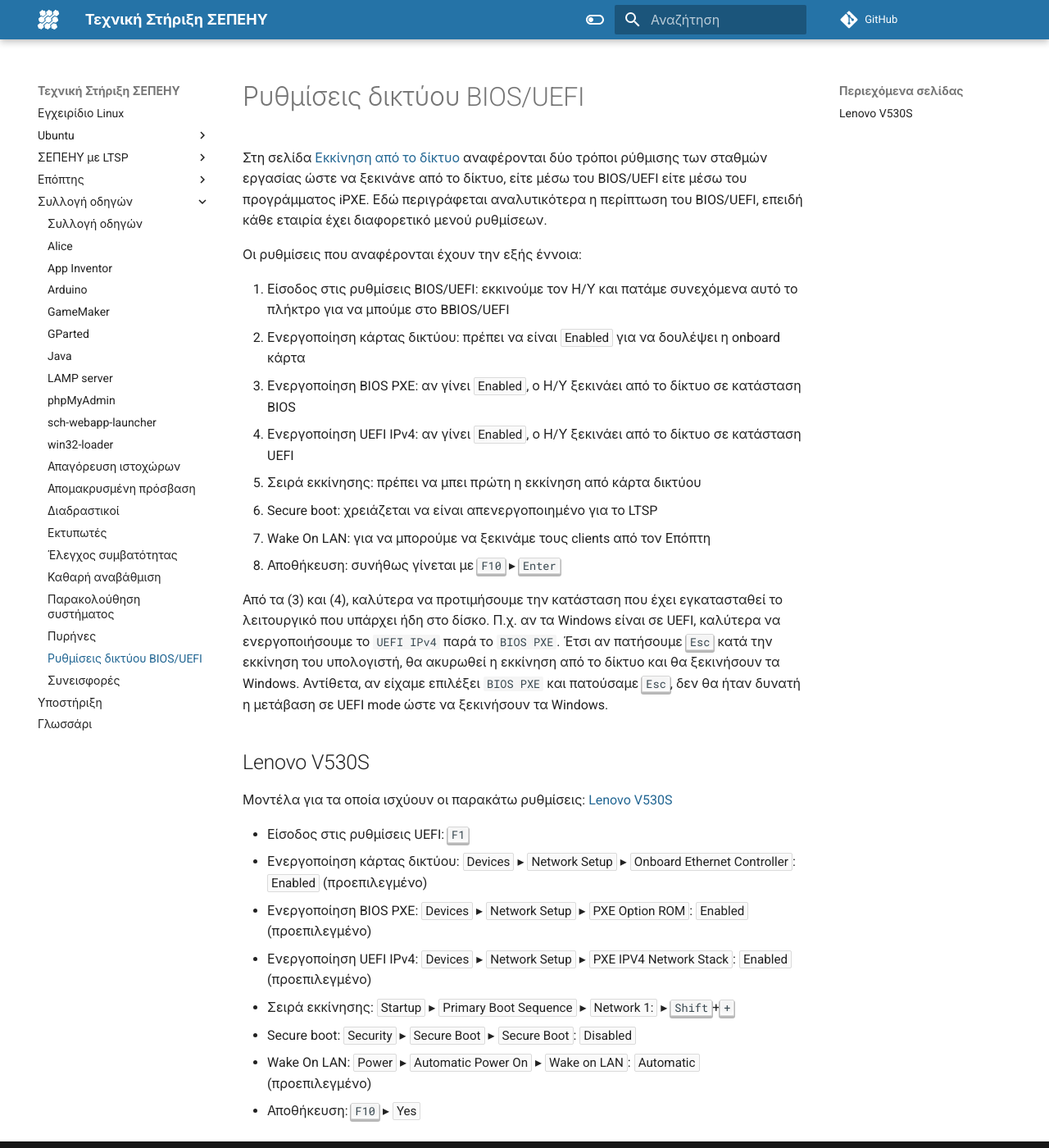
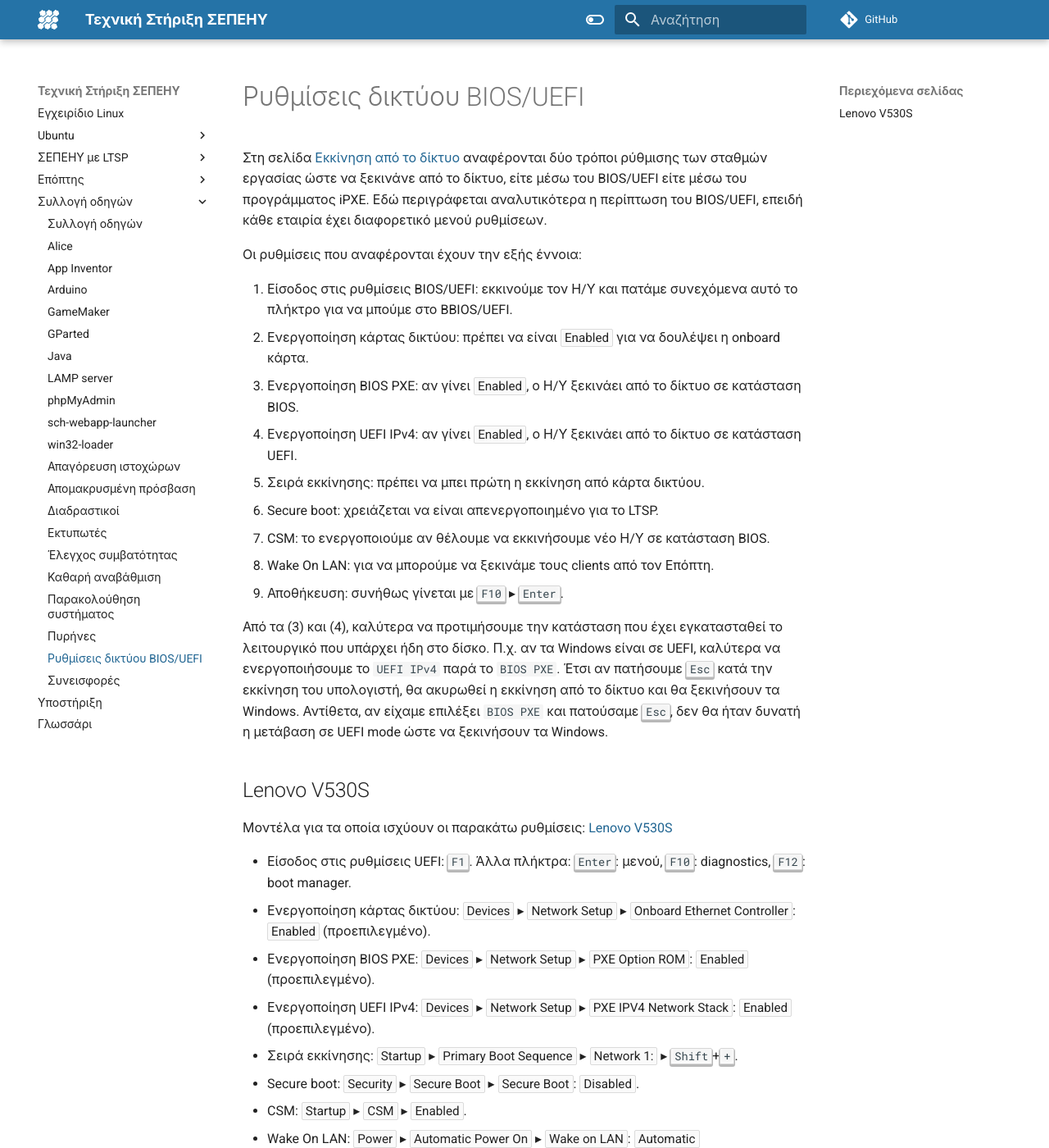
Before and after one commit to siahos/el.ltsp.org, an MkDocs documentation site: the page built from docs/guides/bios-uefi/index.md, in a window 1280 px wide and 1400 px high. Shown: the whole window at 82% size. Built offline with MkDocs 1.6.1 and Material for MkDocs 9.7.7, drawn with Linux system fonts in a browser that asks for light colours; comment, search, counter and statistics services are not loaded; some of the changed text lies outside the part shown.

Commit message:
Update bios-uefi

```diff
--- a/docs/guides/bios-uefi/index.md
+++ b/docs/guides/bios-uefi/index.md
@@ -8,17 +8,18 @@
 Οι ρυθμίσεις που αναφέρονται έχουν την εξής έννοια:
 
 1.  Είσοδος στις ρυθμίσεις BIOS/UEFI: εκκινούμε τον Η/Υ και πατάμε συνεχόμενα
-    αυτό το πλήκτρο για να μπούμε στο BBIOS/UEFI
-2.  Ενεργοποίηση κάρτας δικτύου: πρέπει να είναι ***Enabled*** για να δουλέψει η
-    onboard κάρτα
+    αυτό το πλήκτρο για να μπούμε στο BBIOS/UEFI.
+2.  Ενεργοποίηση κάρτας δικτύου: πρέπει να είναι ***Enabled*** για να δουλέψει
+    η onboard κάρτα.
 3.  Ενεργοποίηση BIOS PXE: αν γίνει ***Enabled***, ο Η/Υ ξεκινάει από το δίκτυο
-    σε κατάσταση BIOS
-4.  Ενεργοποίηση UEFI IPv4: αν γίνει ***Enabled***, ο Η/Υ ξεκινάει από το δίκτυο
-    σε κατάσταση UEFI
-5.  Σειρά εκκίνησης: πρέπει να μπει πρώτη η εκκίνηση από κάρτα δικτύου
-6.  Secure boot: χρειάζεται να είναι απενεργοποιημένο για το LTSP
-7.  Wake On LAN: για να μπορούμε να ξεκινάμε τους clients από τον Επόπτη
-8.  Αποθήκευση: συνήθως γίνεται με **`F10`** ▸ **`Enter`**
+    σε κατάσταση BIOS.
+4.  Ενεργοποίηση UEFI IPv4: αν γίνει ***Enabled***, ο Η/Υ ξεκινάει από το
+    δίκτυο σε κατάσταση UEFI.
+5.  Σειρά εκκίνησης: πρέπει να μπει πρώτη η εκκίνηση από κάρτα δικτύου.
+6.  Secure boot: χρειάζεται να είναι απενεργοποιημένο για το LTSP.
+7.  CSM: το ενεργοποιούμε αν θέλουμε να εκκινήσουμε νέο Η/Υ σε κατάσταση BIOS.
+7.  Wake On LAN: για να μπορούμε να ξεκινάμε τους clients από τον Επόπτη.
+8.  Αποθήκευση: συνήθως γίνεται με **`F10`** ▸ **`Enter`**.
 
 Από τα (3) και (4), καλύτερα να προτιμήσουμε την κατάσταση που έχει
 εγκατασταθεί το λειτουργικό που υπάρχει ήδη στο δίσκο. Π.χ. αν τα Windows είναι
@@ -33,17 +34,22 @@ PXE` και πατούσαμε **`Esc`**, δεν θα ήταν δυνατή η
 Μοντέλα για τα οποία ισχύουν οι παρακάτω ρυθμίσεις:
 [Lenovo V530S](https://www.lenovo.com/nz/en/desktops-and-all-in-ones/lenovo/v-series/Lenovo-V530S-07ICB-Desktop/p/11LV1VDV53S)
 
-- Είσοδος στις ρυθμίσεις UEFI: **`F1`**
+- Είσοδος στις ρυθμίσεις UEFI: **`F1`**. Άλλα πλήκτρα: **`Enter`**: μενού,
+  **`F10`**: diagnostics, **`F12`**: boot manager.
 - Ενεργοποίηση κάρτας δικτύου: ***Devices*** ▸ ***Network Setup*** ▸ ***Onboard
-  Ethernet Controller***: ***Enabled*** (προεπιλεγμένο)
+  Ethernet Controller***: ***Enabled*** (προεπιλεγμένο).
 - Ενεργοποίηση BIOS PXE: ***Devices*** ▸ ***Network Setup*** ▸ ***PXE Option
-  ROM***: ***Enabled*** (προεπιλεγμένο)
+  ROM***: ***Enabled*** (προεπιλεγμένο).
 - Ενεργοποίηση UEFI IPv4: ***Devices*** ▸ ***Network Setup*** ▸ ***PXE IPV4
-  Network Stack***: ***Enabled*** (προεπιλεγμένο)
+  Network Stack***: ***Enabled*** (προεπιλεγμένο).
 - Σειρά εκκίνησης: ***Startup*** ▸ ***Primary Boot Sequence*** ▸ ***Network
-  1:*** ▸ **`Shift`**+**`+`**
+  1:*** ▸ **`Shift`**+**`+`**.
 - Secure boot: ***Security*** ▸ ***Secure Boot*** ▸ ***Secure Boot***:
-  ***Disabled***
+  ***Disabled***.
+- CSM: ***Startup*** ▸ ***CSM*** ▸ ***Enabled***.
 - Wake On LAN: ***Power*** ▸ ***Automatic Power On*** ▸ ***Wake on LAN***:
-  ***Automatic*** (προεπιλεγμένο)
-- Αποθήκευση: **`F10`** ▸ ***Yes***
+  ***Automatic*** (προεπιλεγμένο).
+- Αποθήκευση: **`F10`** ▸ ***Yes***.
+
+Παρατηρήσεις: εάν γίνει εκκίνηση με το Wake On LAN του Επόπτη, ενεργοποιείται
+αυτόματα και η εκκίνηση από το δίκτυο του BIOS/UEFI!
```
